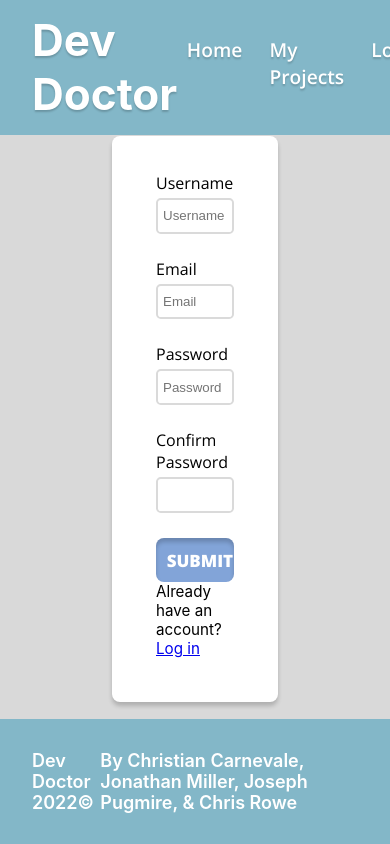
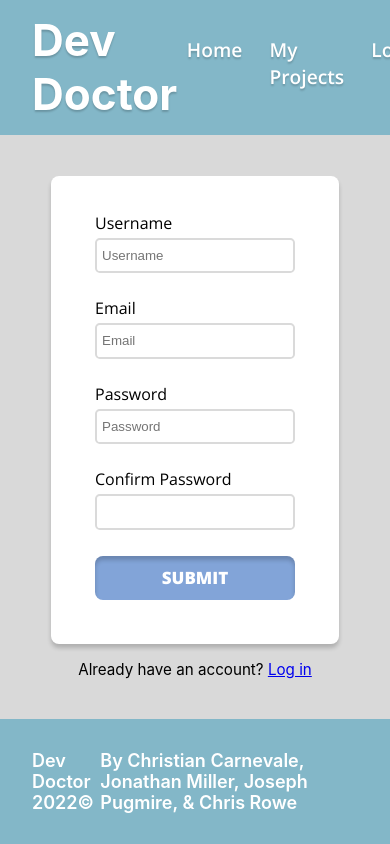
Before and after one commit to jdmill/devdoc, a React (Create React App) app in the folder client/: page /app/signup in a window 390 px wide. In both pictures the pointer is over the button "SUBMIT". Shown: the top 844 px of the page. Built offline with nearby package versions, Linux system fonts and the light colour scheme.

Commit message:
made login/signup mobile responsive and fixed login hover effects

```diff
--- a/client/src/components/login/login.css
+++ b/client/src/components/login/login.css
@@ -39,8 +39,15 @@ input {
     border-radius: .5rem;
 }
 
+.login__btn:hover {
+    cursor: pointer;
+    box-shadow: inset 0px 4px 4px var(--clr-shadow);
+    text-shadow: none;
+    background-color: #82A4D8;
+}
+
 .login__card {
-    width: 20%;
+    width: clamp(200px, 20%, 400px);
     background-color: #fff;
     box-shadow: 0 4px 4px var(--clr-shadow);
     border-radius: .5rem;
--- a/client/src/components/signUp/SignUp.js
+++ b/client/src/components/signUp/SignUp.js
@@ -72,10 +72,10 @@ function SignUp() {
             <button className="login__btn" type="submit">Submit</button>
           </div>
         </form>
-        <p className="prompt">
+      </section>
+      <p className="prompt">
           Already have an account? <Link className="prompt__link" to="/app/login">Log in</Link>
         </p>
-      </section>
     </div>
   );
 }
```
